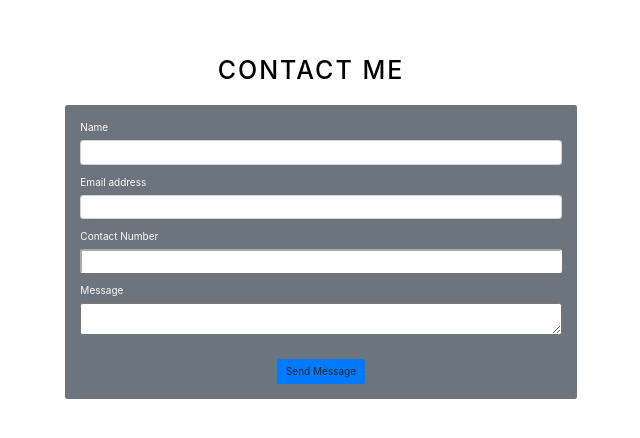
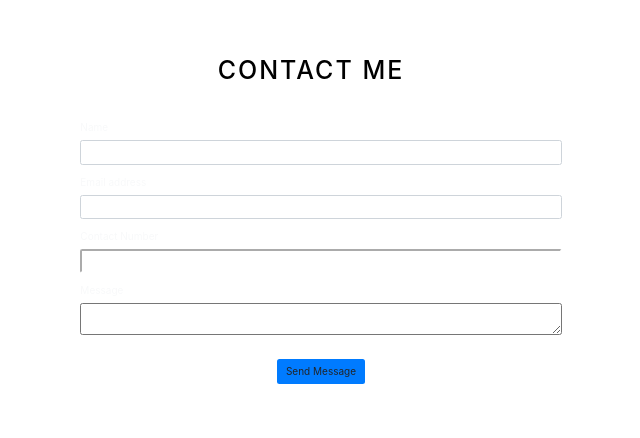
Before and after one commit to Edwin3333/portfolio, a plain HTML site: page index.html in a window 1280 px wide. Shown: the part 2568-3006 px from the top of the page, without its empty margins (329-969 px from the left). Drawn offline with nearby package versions, Linux system fonts and the light colour scheme.

Commit message:
Add files via upload

```diff
--- a/index.html
+++ b/index.html
@@ -176,7 +176,7 @@
               <div class="line"></div>
           </div>
         </div>
-          <div class="bg-secondary text-light flex-sm-12 flex-md-8 flex-xl-4 p-3 m-3 col-12 p-4 rounded">
+          <div class=" text-light flex-sm-12 flex-md-8 flex-xl-4 p-3 m-3 col-12 p-4 rounded">
             <form>
                 <div class="form-group">
                   <label for="exampleInputEmail1">Name</label>
```
